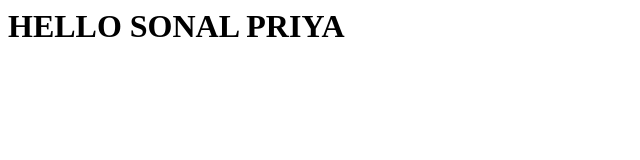
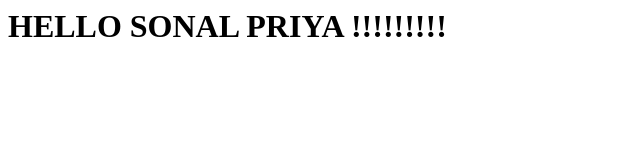
Before and after one commit to Sonalp24/TEST_proj, a plain HTML site: page index.html in a window 1280 px wide. Shown: the whole page, without its empty margins (0-640 px from the left). Drawn offline with Linux system fonts and the light colour scheme.

Commit message:
Update index.html

```diff
--- a/index.html
+++ b/index.html
@@ -1,3 +1,3 @@
 <HTML>
-<h1>HELLO SONAL PRIYA</h1>
+<h1>HELLO SONAL PRIYA !!!!!!!!!</h1>
 </HTML>
```
